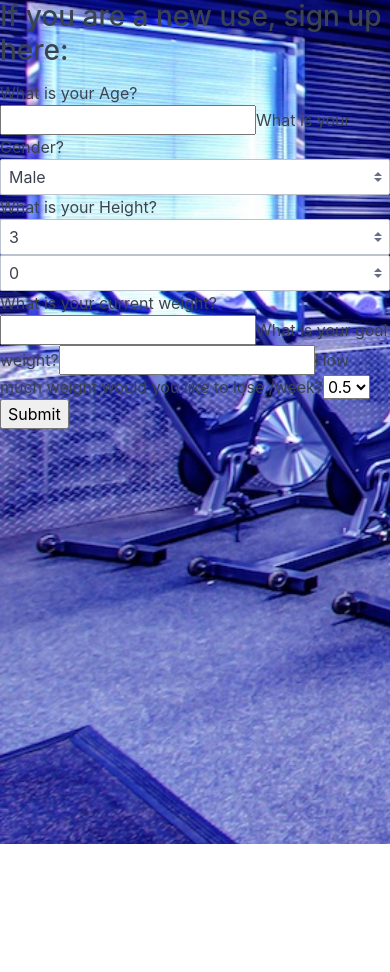
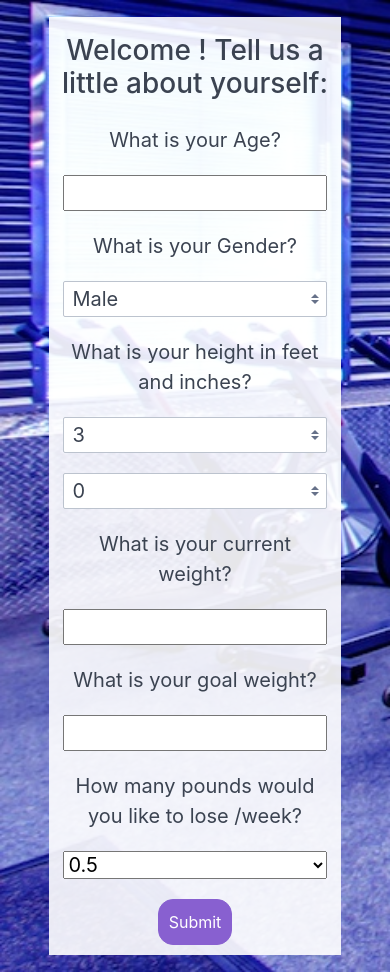
Before and after one commit to ptj92e/Weigh-To-Go, a React (Create React App) app in the folder client/: page /sign_up in a window 390 px wide. Before the commit the page ends 844 px from the top, so only its background shows below. Built offline with nearby package versions, Linux system fonts and the light colour scheme; a web font is replaced by a local one.

Commit message:
Added some CSS to NewUser and Home pages

```diff
--- a/client/src/App.js
+++ b/client/src/App.js
@@ -6,7 +6,6 @@ import NewUser from "./pages/NewUser";
 import Home from "./pages/Home";
 import Meals from "./pages/Meal";
 import Workouts from "./pages/Workout";
-import Account from "./pages/Account";
 import { UserProvider } from "./utils/GlobalState";
 
 function App() {
@@ -19,7 +18,6 @@ function App() {
           <Route exact path="/home" component={Home} />
           <Route exact path="/workouts" component={Workouts} />
           <Route exact path="/meals" component={Meals} />
-          <Route exact path="/account" component={Account} />
           <Route exact path="/new_user" component={Home} />
         </UserProvider>
       </div>
--- a/client/src/components/Navbar/Navbar.js
+++ b/client/src/components/Navbar/Navbar.js
@@ -11,7 +11,6 @@ function Navbar() {
                 <div className="navbar-section">
                     <Link to="/workouts">Workouts</Link>
                     <Link to="/meals">Meals</Link>
-                    <Link to="/account">Manage Account</Link>
                 </div>
             </nav>
         </header>
--- a/client/src/components/NewUserForm/NewUserForm.css
+++ b/client/src/components/NewUserForm/NewUserForm.css
@@ -1,25 +1,35 @@
 #newUserForm {
     font-family: 'Blinker', sans-serif;
     width: 100%;
-    padding: 20px;
-    margin: auto;
-    text-align: center;
-    border-radius: 50px;
 }
 #newUserForm label {
-    margin: 5px;
-    margin-bottom: 10px;
+    margin: 10px;
     font-size: 20px;
 }
 #newUserForm input {
-    margin: 5px;
+    width: 25%;
     margin-bottom: 10px;
     font-size: 20px;
 }
 #newUserForm button {
-    background-color: #6606d0;
+    background-color: #8860d0;
     color: white;
     padding: 10px;
     border-radius: 15px;
+    border: 1px solid #8860d0;
     margin: 10px;
 }
+#newUserForm button:hover {
+    background-color: white;
+    color: #8860d0;
+    box-shadow: 0px 0px 5px #8860d0;
+}
+@media only screen and (max-width: 768px) {
+    #newUserForm label {
+        display: inline-block;
+        width: 20%;
+    }
+    #newUserForm input {
+        width: 75%;
+    }
+}
--- a/client/src/components/SignInForm/SignInForm.css
+++ b/client/src/components/SignInForm/SignInForm.css
@@ -1,29 +1,35 @@
 #signIn {
     font-family: 'Blinker', sans-serif;
     width: 100%;
-    padding: 20px;
-    margin: auto;
-    /* margin-top: 20px; */
-    text-align: center;
-    /* background-color: rgba(193, 200, 228, .9); */
-    border-radius: 50px;
 }
 #signIn label {
-    margin: 5px;
-    margin-bottom: 10px;
+    margin: 10px;
     font-size: 20px;
 }
 #signIn input {
-    margin: 5px;
+    width: 25%;
     margin-bottom: 10px;
     font-size: 20px;
 }
 #signIn button {
-    background-color: #6606d0;
+    background-color: #8860d0;
+    color: white;
     padding: 10px;
     border-radius: 15px;
+    border: 1px solid #8860d0;
     margin: 10px;
 }
-#signIn button a {
-    color: white;
+#signIn button:hover {
+    background-color: white;
+    color: #8860d0;
+    box-shadow: 0px 0px 5px #8860d0;
 }
+@media only screen and (max-width: 768px) {
+    #signIn label {
+        display: inline-block;
+        width: 20%;
+    }
+    #signIn input {
+        width: 75%;
+    }
+}
--- a/client/src/components/SignInForm/SignInForm.js
+++ b/client/src/components/SignInForm/SignInForm.js
@@ -35,7 +35,7 @@ function SignInForm() {
     } else {
         return (
             <div id="signIn">
-                <h3>Returning User? Sign in Here:</h3>
+                <h3>Sign in Here:</h3>
                 <form onSubmit={handleSubmit}>
                     <div className="column col-12">
                         <label>E-Mail:</label>
--- a/client/src/components/SignInTitle/SignInTitle.css
+++ b/client/src/components/SignInTitle/SignInTitle.css
@@ -2,15 +2,33 @@
     font-family: 'Blinker', sans-serif;
     text-align: center;
     margin-top: 2vh;
+    margin-bottom: 2vh;
     margin-left: auto;
     margin-right: auto;
     padding: 20px;
-    width: 65%;
+    width: 55%;
     background-color: rgba(255, 255, 255, .9);
 }
 #signInTitle h1 {
+    text-align: center;
     font-size: 45px;
 }
 #signInTitle p {
+    text-align: center;
     font-size: 25px;
 }
+@media only screen and (max-width: 992px) {
+    #signInTitle {
+        width: 65%;
+    }
+}
+@media only screen and (max-width: 768px) {
+    #signInTitle {
+        width: 75%;
+    }
+}
+@media only screen and (max-width: 576px) {
+    #signInTitle {
+        width: 85%;
+    }
+}
--- a/client/src/pages/Account.js
+++ /dev/null
@@ -1,12 +0,0 @@
-import React from "react";
-import Navbar from "../components/Navbar/Navbar";
-
-function Account() {
-    return(
-        <div>
-            <Navbar />
-            <h1>Hello Account</h1>
-        </div>
-    );
-};
-export default Account;
--- a/client/src/pages/Home.css
+++ b/client/src/pages/Home.css
@@ -1,3 +1,9 @@
 #home {
-    background-color: white;
+    width: 55%;
+    margin-left: auto;
+    margin-right: auto;
+    margin-top: 2vh;
+    margin-bottom: 2vh;
+    background-color: rgba(255, 255, 255, 0.9);
+    text-align: center;
 }
--- a/client/src/pages/Home.js
+++ b/client/src/pages/Home.js
@@ -70,7 +70,7 @@ function Home() {
         <div>
             <Navbar />
             <div id="home">
-                <h1>Welcome {state.name}!</h1>
+                <h1>Welcome back {state.name}!</h1>
                 <div>
                     <h3>Here is your information:</h3>
                     <p>Age: {state.age}</p>
--- /dev/null
+++ b/client/src/pages/NewUser.css
@@ -0,0 +1,69 @@
+#newUser {
+    width: 55%;
+    margin-left: auto;
+    margin-right: auto;
+    margin-top: 2vh;
+    margin-bottom: 2vh;
+    background-color: rgba(255, 255, 255, 0.9);
+    text-align: center;
+}
+#newUser h3 {
+    padding-top: 2vh;
+}
+#newUser input {
+    font-size: 20px;
+    margin: 10px;
+    width: 15%;
+}
+#newUser select {
+    font-size: 20px;
+    margin: 10px;
+    width: 15%;
+}
+#newUser label {
+    font-size: 20px;
+    margin: 10px;
+}
+#newUser button {
+    background-color: #8860d0;
+    color: white;
+    padding: 10px;
+    border-radius: 15px;
+    border: 1px solid #8860d0;
+    margin: 10px;
+}
+#newUser button:hover {
+    background-color: white;
+    color: #8860d0;
+    box-shadow: 0px 0px 5px #8860d0;
+}
+@media only screen and (max-width: 992px) {
+    #newUser {
+        width: 65%;
+    }
+    #newUser label {
+        display: inline-block;
+        width: 40%;
+    }
+    #newUser input {
+        width: 50%;
+    }
+    #newUser select {
+        width: 50%;
+    }
+}
+@media only screen and (max-width: 768px) {
+    #newUser {
+        width: 75%;
+    }
+    #newUser label {
+        display: inline-block;
+        width: 90%
+    }
+    #newUser input {
+        width: 90%;
+    }
+    #newUser select {
+        width: 90%;
+    }
+}
--- a/client/src/pages/NewUser.js
+++ b/client/src/pages/NewUser.js
@@ -3,6 +3,7 @@ import { Redirect } from "react-router-dom";
 import { useUserContext } from "../utils/GlobalState";
 import { UPDATE_NEWUSER } from "../utils/actions";
 import API from "../utils/API";
+import "./NewUser.css";
 
 function NewUser() {
     const ageRef = useRef();
@@ -41,14 +42,16 @@ function NewUser() {
         return <Redirect to="/home" />
     } else {
         return (
+            <div id="newUser">
+                <h3>Welcome {state.name}! Tell us a little about yourself:</h3>
+                <form onSubmit={handleSubmit}>
                     <div>
-                <h3>If you are a new use, sign up here:</h3>
-                <form onSubmit={handleSubmit}>
                         <label>What is your Age?</label>
                         <input
                             type="text"
                             id="age"
-                        required ref={ageRef}></input>
+                            required ref={ageRef}
+                        />
                         <label>What is your Gender?</label>
                         <select
                             id="gender" className="form-select"
@@ -56,7 +59,9 @@ function NewUser() {
                             <option>Male</option>
                             <option>Female</option>
                         </select>
-                    <label>What is your Height?</label>
+                    </div>
+                    <div>
+                        <label>What is your height in feet and inches?</label>
                         <select
                             id="feet" className="form-select"
                             required ref={feetRef}>
@@ -82,23 +87,32 @@ function NewUser() {
                             <option>10</option>
                             <option>11</option>
                         </select>
+                    </div>
+                    <div>
                         <label>What is your current weight?</label>
                         <input
                             type="text"
                             id="currentWeight"
-                        required ref={weightRef}></input>
+                            required ref={weightRef}
+                        />
+                    </div>
+                    <div>
                         <label>What is your goal weight?</label>
                         <input
                             type="text"
                             id="goalWeight"
-                        required ref={goalWeightRef}></input>
-                    <label>How much weight would you like to lose /week?</label>
+                            required ref={goalWeightRef}
+                        />
+                    </div>
+                    <div>
+                        <label>How many pounds would you like to lose /week?</label>
                         <select ref={weightLossRef}>
                             <option>0.5</option>
                             <option>1.0</option>
                             <option>1.5</option>
                             <option>2.0</option>
                         </select>
+                    </div>
                     <button type="submit">Submit</button>
                 </form>
             </div>
```
Lines whose indentation alone changed are shown as unchanged.
